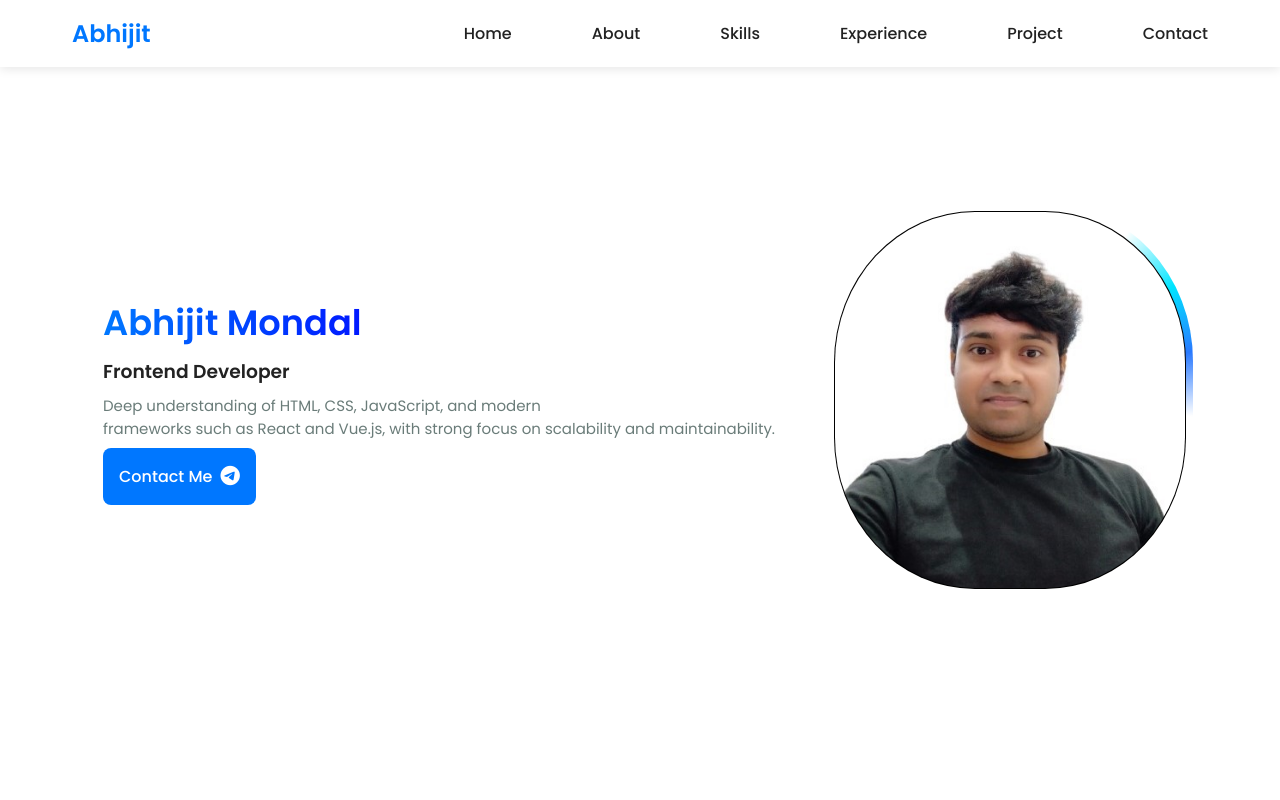
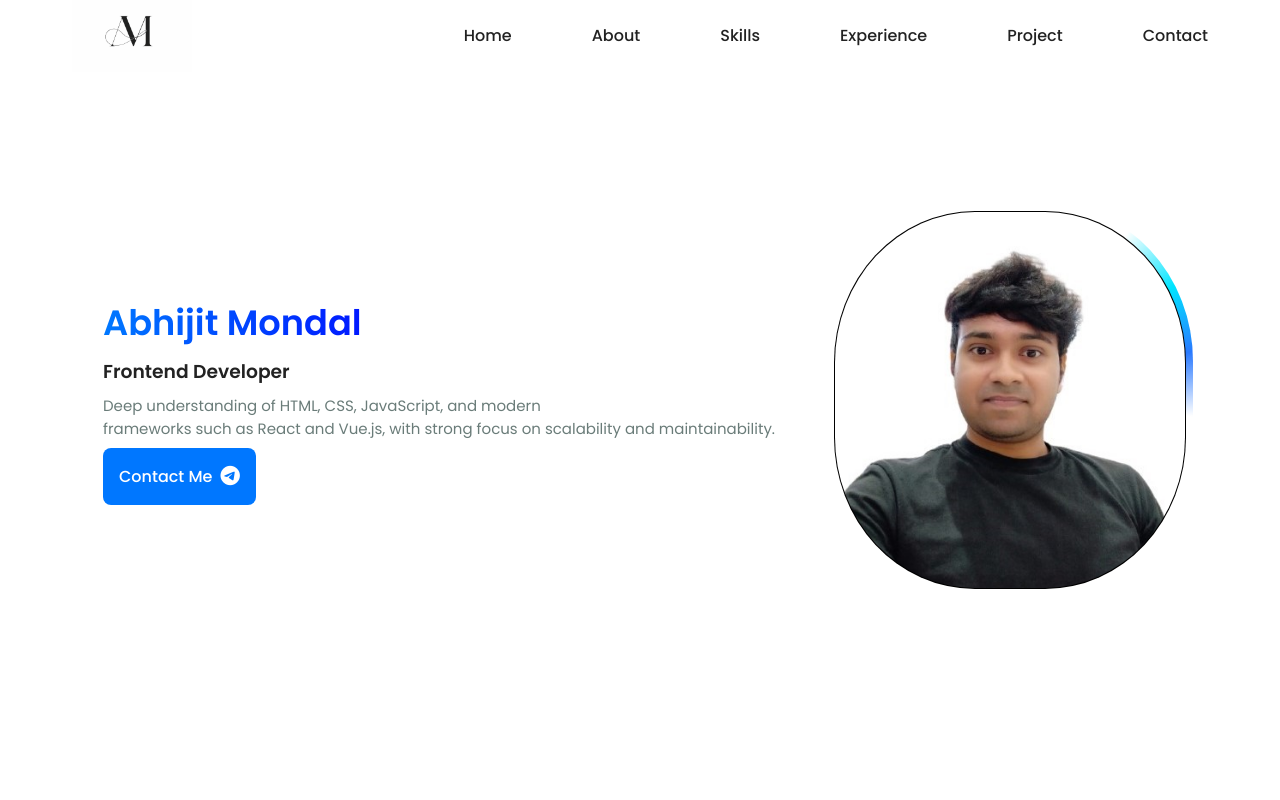
Before and after one commit to Quantabhi/abhijit-portfolio, a plain HTML site: page index.html in a window 1280 px wide. Shown: the top 800 px of the page. Drawn offline with Linux system fonts and the light colour scheme.

Commit message:
update logo and nav bar

```diff
--- a/CSS/style.css
+++ b/CSS/style.css
@@ -16,17 +16,8 @@ body {
 }
 
 /* Navbar Container */
-.navbar {
-  position: fixed;
-  width: 100%;
-  top: 0;
-  left: 0;
-  background-color: #fff;
-  box-shadow: 0 2px 10px rgba(0, 0, 0, 0.1);
-  z-index: 1000;
-}
-
 .navbar-container {
+  height: 70px;
   max-width: 1200px;
   margin: auto;
   padding: 1rem 2rem;
@@ -35,18 +26,28 @@ body {
   align-items: center;
 }
 
-/* Logo */
-.navbar-logo {
-  font-size: 1.5rem;
-  font-weight: 600;
-  color: #0077ff;
-  text-decoration: none;
-  transition: color 0.3s ease;
+.navbar {
+  position: fixed;
+  width: 100%;
+  top: 0;
+  left: 0;
+  background-color: transparent;
+  transition: background-color 0.3s ease, box-shadow 0.3s ease;
+  z-index: 1000;
 }
 
-.navbar-logo:hover {
-  color: #0056b3;
+.navbar.scrolled {
+  background-color: #fff;
+  box-shadow: 0 2px 10px rgba(0, 0, 0, 0.1);
 }
+/* Logo */
+.navbar-logo img {
+  height: 80px;
+  width: auto;
+  max-width: 100%;
+  object-fit: contain;
+}
+
 
 /* Menu Items */
 .navbar-menu {
--- a/JS/main.js
+++ b/JS/main.js
@@ -71,3 +71,10 @@ document.querySelectorAll(".navbar-menu a").forEach((link) => {
       alert("Something went wrong. Try again.");
     }
   });
+
+// nav
+
+window.addEventListener('scroll', () => {
+  const navbar = document.querySelector('.navbar');
+  navbar.classList.toggle('scrolled', window.scrollY > 50);
+});
--- a/index.html
+++ b/index.html
@@ -20,7 +20,9 @@
   <body>
     <nav class="navbar">
       <div class="navbar-container">
-        <a href="index.html" class="navbar-logo">Abhijit</a>
+        <a href="index.html" class="navbar-logo">
+        <img src="assets\img\logoA.png" alt="logo" />
+        </a>
         <button class="navbar-toggle">
           <span class="bar"></span>
           <span class="bar"></span>
```
Also changed, not shown: assets/img/logoA.png (added).
